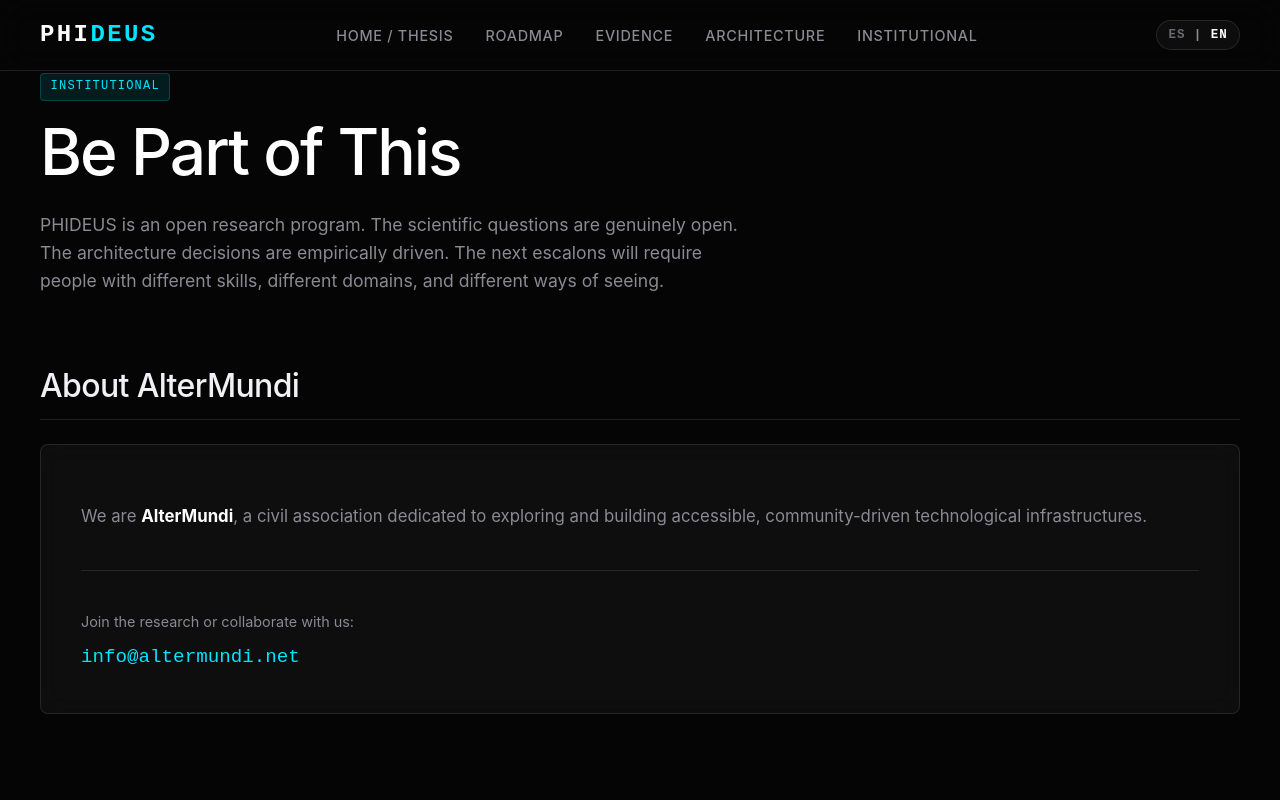
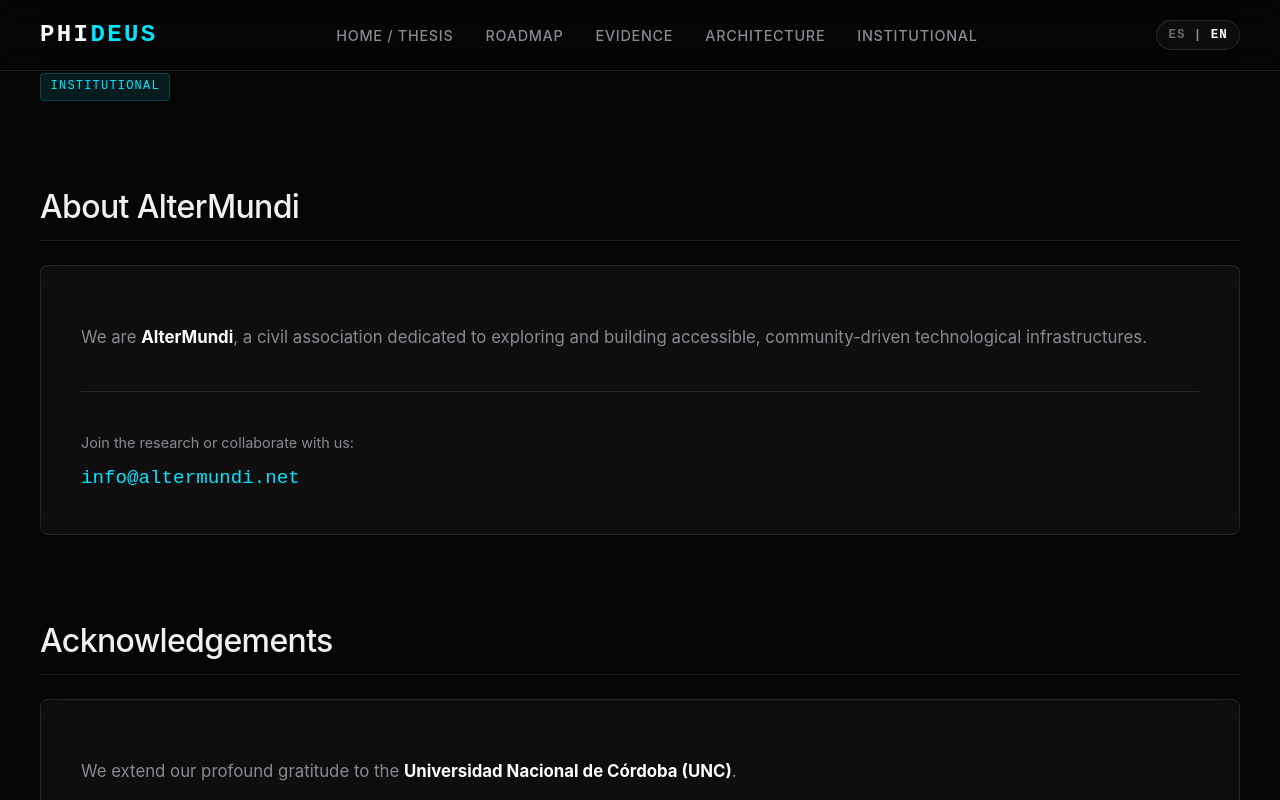
Before and after one commit to SairaAsua/phideus-webside, a React (Vite) app: page /institutional in a window 1280 px wide. Shown: the top 800 px of the page. Built offline with nearby package versions, Linux system fonts and the light colour scheme.

Commit message:
Add Institutional page and update related files

```diff
--- a/src/pages/Institutional/Institutional.jsx
+++ b/src/pages/Institutional/Institutional.jsx
@@ -9,12 +9,6 @@
                 {/* ── HEADER ── */}
                 <header className={classes.header}>
                     <span className={classes.headerTag}>Institutional</span>
-                    <h1 className={classes.title}>Be Part of This</h1>
-                    <p className={classes.lead}>
-                        PHIDEUS is an open research program. The scientific questions are genuinely open.
-                        The architecture decisions are empirically driven. The next escalons will require
-                        people with different skills, different domains, and different ways of seeing.
-                    </p>
                 </header>
 
                 {/* ── ALTER MUNDI ── */}
```
